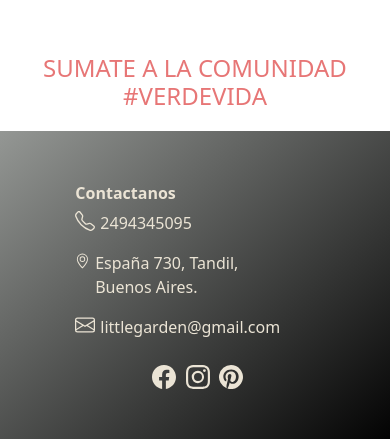
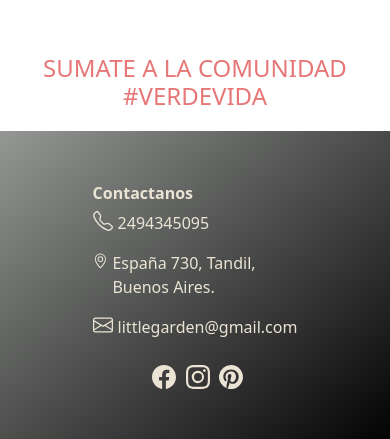
Before and after one commit to slucia10/littlegarden, a website: page index.html in a window 390 px wide. Shown: the part 6000-6439 px from the top of the page. Drawn offline with nearby package versions, Linux system fonts and the light colour scheme.

Commit message:
cambios responsiv

```diff
--- a/scss/_responsive.scss
+++ b/scss/_responsive.scss
@@ -78,6 +78,7 @@
 
     .info {
         display: inherit;
+        margin-left: 24%;
 
     }
 
```
Also changed, not shown: css/destino.css.
